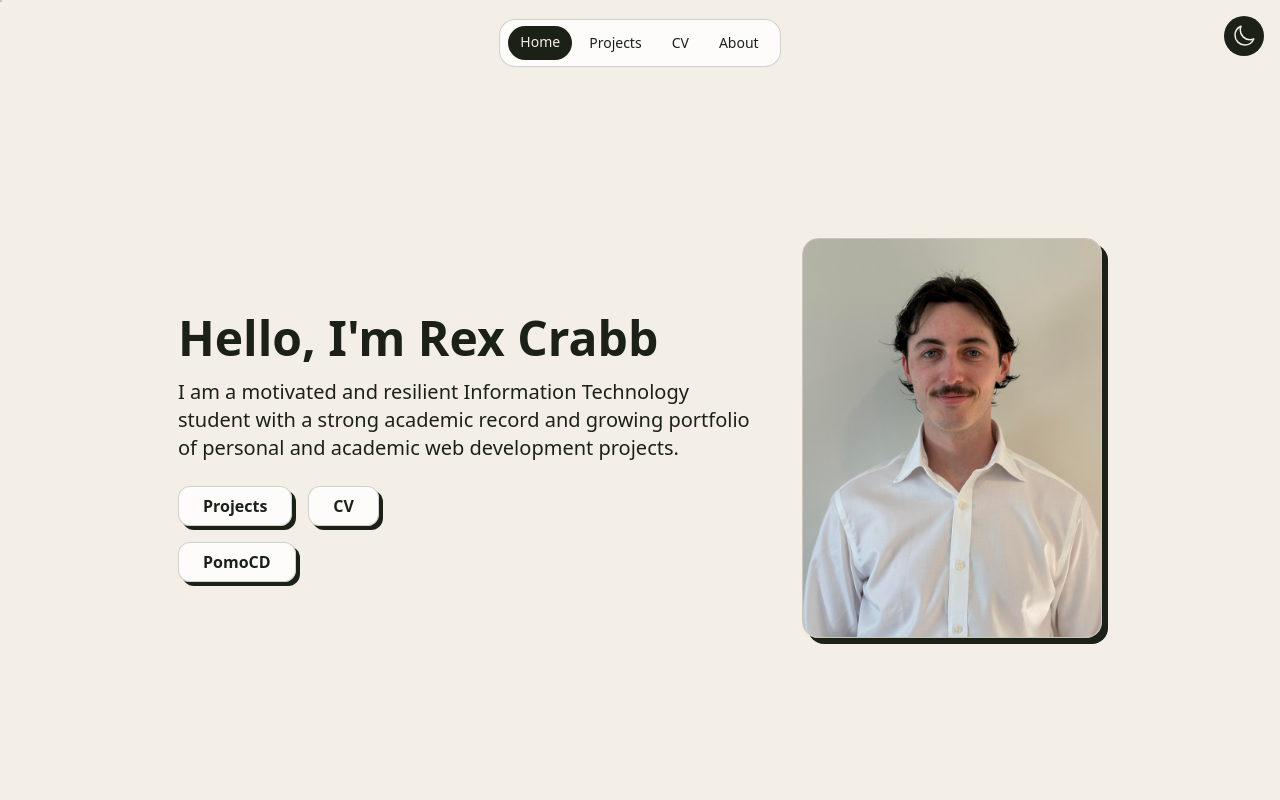
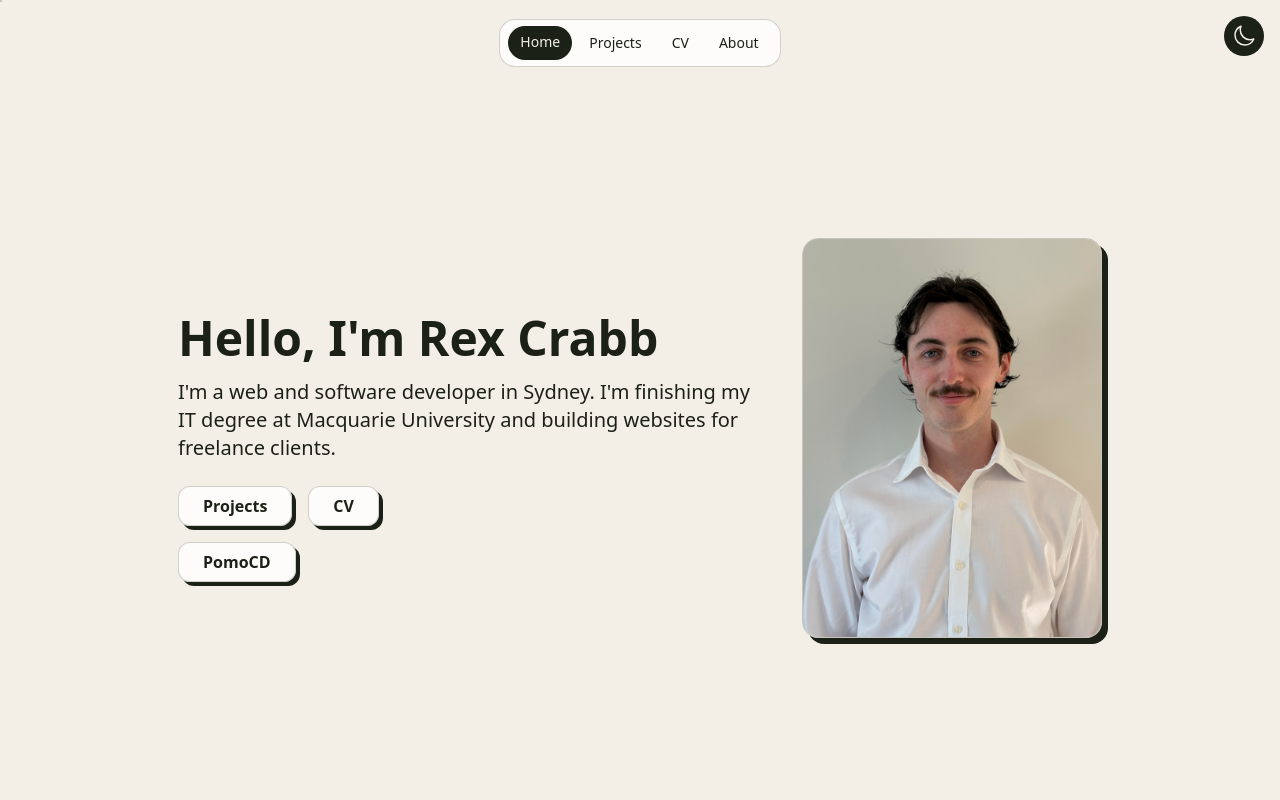
Before and after one commit to CrabbRex/my-cv-site, a Next.js app: page / in a window 1280 px wide. Shown: the top 800 px of the page. Built offline with nearby package versions, Linux system fonts and the light colour scheme.

Commit message:
New home page text

```diff
--- a/src/app/page.tsx
+++ b/src/app/page.tsx
@@ -9,8 +9,8 @@ export default function Home() {
       <div className="max-w-xl md:text-left">
         <h1 className="text-5xl font-bold mb-4">Hello, I&apos;m Rex Crabb</h1>
         <p className="text-xl">
-          I am a motivated and resilient Information Technology student with a strong academic record and
-          growing portfolio of personal and academic web development projects.
+          I&apos;m a web and software developer in Sydney. I&apos;m finishing my IT degree at Macquarie University
+          and building websites for freelance clients.
         </p>
         <ActiveNavButtons />
       </div>
```
